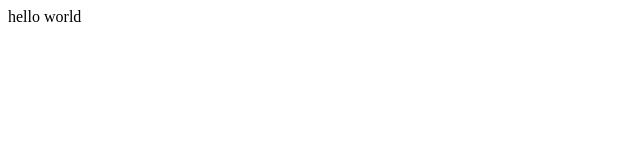
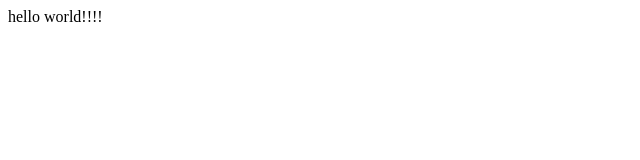
Before and after one commit to suminson97/Practice, a React (Create React App) app: page / in a window 1280 px wide. Shown: the top 160 px of the page, without its empty margins (0-640 px from the left). Built offline with nearby package versions, Linux system fonts and the light colour scheme.

Commit message:
Fix: 텍스트 일부 변경

```diff
--- a/src/App.js
+++ b/src/App.js
@@ -1,4 +1,4 @@
 function App() {
-  return <div>hello world</div>;
+  return <div>hello world!!!!</div>;
 }
 export default App;
```
